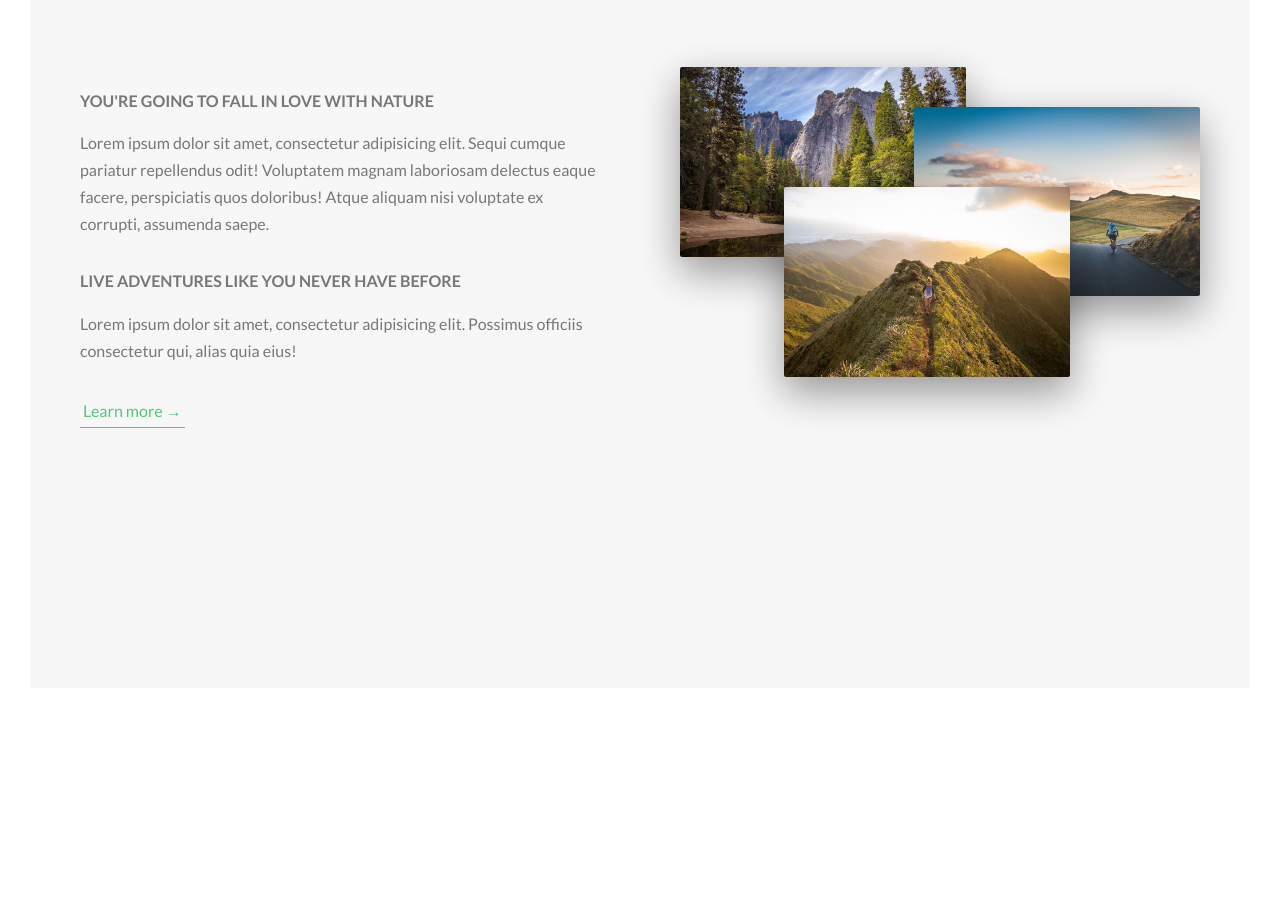
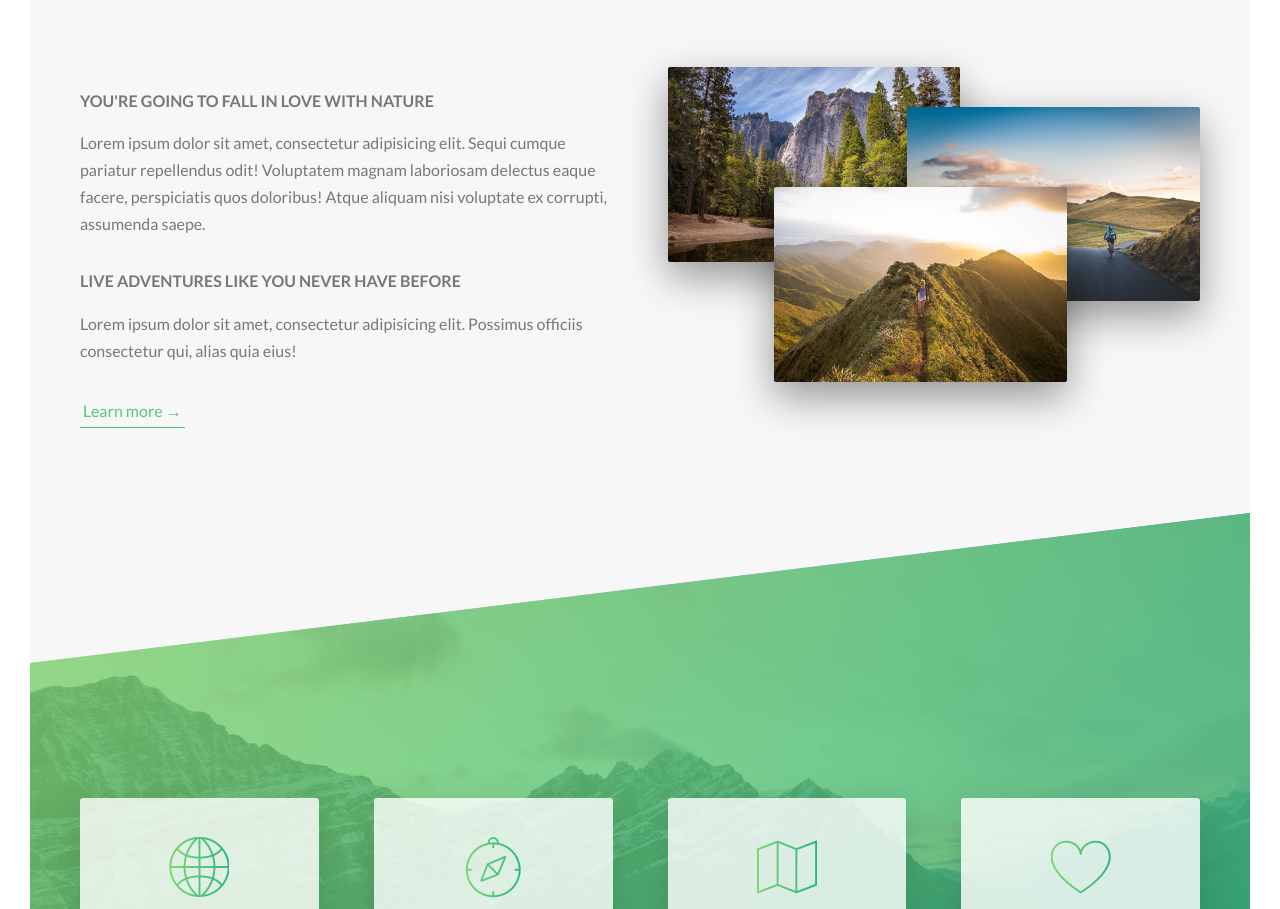
Before and after one commit to kanmir/Natours, a website: page index.html in a window 1280 px wide. Shown: the part 943-1852 px from the top of the page. Before the commit the page ends 1661 px from the top, so only its background shows below. Drawn offline with Linux system fonts and the light colour scheme.

Commit message:
added features section

```diff
--- /dev/null
+++ b/css/icon-font.css
@@ -0,0 +1,445 @@
+@charset "UTF-8";
+
+@font-face {
+  font-family: "linea-basic-10";
+  src:url("fonts/linea-basic-10.eot");
+  src:url("fonts/linea-basic-10.eot?#iefix") format("embedded-opentype"),
+    url("fonts/linea-basic-10.woff") format("woff"),
+    url("fonts/linea-basic-10.ttf") format("truetype"),
+    url("fonts/linea-basic-10.svg#linea-basic-10") format("svg");
+  font-weight: normal;
+  font-style: normal;
+
+}
+
+[data-icon]:before {
+  font-family: "linea-basic-10" !important;
+  content: attr(data-icon);
+  font-style: normal !important;
+  font-weight: normal !important;
+  font-variant: normal !important;
+  text-transform: none !important;
+  speak: none;
+  line-height: 1;
+  -webkit-font-smoothing: antialiased;
+  -moz-osx-font-smoothing: grayscale;
+}
+
+[class^="icon-"]:before,
+[class*=" icon-"]:before {
+  font-family: "linea-basic-10" !important;
+  font-style: normal !important;
+  font-weight: normal !important;
+  font-variant: normal !important;
+  text-transform: none !important;
+  speak: none;
+  line-height: 1;
+  -webkit-font-smoothing: antialiased;
+  -moz-osx-font-smoothing: grayscale;
+}
+
+.icon-basic-accelerator:before {
+  content: "a";
+}
+.icon-basic-alarm:before {
+  content: "b";
+}
+.icon-basic-anchor:before {
+  content: "c";
+}
+.icon-basic-anticlockwise:before {
+  content: "d";
+}
+.icon-basic-archive:before {
+  content: "e";
+}
+.icon-basic-archive-full:before {
+  content: "f";
+}
+.icon-basic-ban:before {
+  content: "g";
+}
+.icon-basic-battery-charge:before {
+  content: "h";
+}
+.icon-basic-battery-empty:before {
+  content: "i";
+}
+.icon-basic-battery-full:before {
+  content: "j";
+}
+.icon-basic-battery-half:before {
+  content: "k";
+}
+.icon-basic-bolt:before {
+  content: "l";
+}
+.icon-basic-book:before {
+  content: "m";
+}
+.icon-basic-book-pen:before {
+  content: "n";
+}
+.icon-basic-book-pencil:before {
+  content: "o";
+}
+.icon-basic-bookmark:before {
+  content: "p";
+}
+.icon-basic-calculator:before {
+  content: "q";
+}
+.icon-basic-calendar:before {
+  content: "r";
+}
+.icon-basic-cards-diamonds:before {
+  content: "s";
+}
+.icon-basic-cards-hearts:before {
+  content: "t";
+}
+.icon-basic-case:before {
+  content: "u";
+}
+.icon-basic-chronometer:before {
+  content: "v";
+}
+.icon-basic-clessidre:before {
+  content: "w";
+}
+.icon-basic-clock:before {
+  content: "x";
+}
+.icon-basic-clockwise:before {
+  content: "y";
+}
+.icon-basic-cloud:before {
+  content: "z";
+}
+.icon-basic-clubs:before {
+  content: "A";
+}
+.icon-basic-compass:before {
+  content: "B";
+}
+.icon-basic-cup:before {
+  content: "C";
+}
+.icon-basic-diamonds:before {
+  content: "D";
+}
+.icon-basic-display:before {
+  content: "E";
+}
+.icon-basic-download:before {
+  content: "F";
+}
+.icon-basic-exclamation:before {
+  content: "G";
+}
+.icon-basic-eye:before {
+  content: "H";
+}
+.icon-basic-eye-closed:before {
+  content: "I";
+}
+.icon-basic-female:before {
+  content: "J";
+}
+.icon-basic-flag1:before {
+  content: "K";
+}
+.icon-basic-flag2:before {
+  content: "L";
+}
+.icon-basic-floppydisk:before {
+  content: "M";
+}
+.icon-basic-folder:before {
+  content: "N";
+}
+.icon-basic-folder-multiple:before {
+  content: "O";
+}
+.icon-basic-gear:before {
+  content: "P";
+}
+.icon-basic-geolocalize-01:before {
+  content: "Q";
+}
+.icon-basic-geolocalize-05:before {
+  content: "R";
+}
+.icon-basic-globe:before {
+  content: "S";
+}
+.icon-basic-gunsight:before {
+  content: "T";
+}
+.icon-basic-hammer:before {
+  content: "U";
+}
+.icon-basic-headset:before {
+  content: "V";
+}
+.icon-basic-heart:before {
+  content: "W";
+}
+.icon-basic-heart-broken:before {
+  content: "X";
+}
+.icon-basic-helm:before {
+  content: "Y";
+}
+.icon-basic-home:before {
+  content: "Z";
+}
+.icon-basic-info:before {
+  content: "0";
+}
+.icon-basic-ipod:before {
+  content: "1";
+}
+.icon-basic-joypad:before {
+  content: "2";
+}
+.icon-basic-key:before {
+  content: "3";
+}
+.icon-basic-keyboard:before {
+  content: "4";
+}
+.icon-basic-laptop:before {
+  content: "5";
+}
+.icon-basic-life-buoy:before {
+  content: "6";
+}
+.icon-basic-lightbulb:before {
+  content: "7";
+}
+.icon-basic-link:before {
+  content: "8";
+}
+.icon-basic-lock:before {
+  content: "9";
+}
+.icon-basic-lock-open:before {
+  content: "!";
+}
+.icon-basic-magic-mouse:before {
+  content: "\"";
+}
+.icon-basic-magnifier:before {
+  content: "#";
+}
+.icon-basic-magnifier-minus:before {
+  content: "$";
+}
+.icon-basic-magnifier-plus:before {
+  content: "%";
+}
+.icon-basic-mail:before {
+  content: "&";
+}
+.icon-basic-mail-multiple:before {
+  content: "'";
+}
+.icon-basic-mail-open:before {
+  content: "(";
+}
+.icon-basic-mail-open-text:before {
+  content: ")";
+}
+.icon-basic-male:before {
+  content: "*";
+}
+.icon-basic-map:before {
+  content: "+";
+}
+.icon-basic-message:before {
+  content: ",";
+}
+.icon-basic-message-multiple:before {
+  content: "-";
+}
+.icon-basic-message-txt:before {
+  content: ".";
+}
+.icon-basic-mixer2:before {
+  content: "/";
+}
+.icon-basic-mouse:before {
+  content: ":";
+}
+.icon-basic-notebook:before {
+  content: ";";
+}
+.icon-basic-notebook-pen:before {
+  content: "<";
+}
+.icon-basic-notebook-pencil:before {
+  content: "=";
+}
+.icon-basic-paperplane:before {
+  content: ">";
+}
+.icon-basic-pencil-ruler:before {
+  content: "?";
+}
+.icon-basic-pencil-ruler-pen:before {
+  content: "@";
+}
+.icon-basic-photo:before {
+  content: "[";
+}
+.icon-basic-picture:before {
+  content: "]";
+}
+.icon-basic-picture-multiple:before {
+  content: "^";
+}
+.icon-basic-pin1:before {
+  content: "_";
+}
+.icon-basic-pin2:before {
+  content: "`";
+}
+.icon-basic-postcard:before {
+  content: "{";
+}
+.icon-basic-postcard-multiple:before {
+  content: "|";
+}
+.icon-basic-printer:before {
+  content: "}";
+}
+.icon-basic-question:before {
+  content: "~";
+}
+.icon-basic-rss:before {
+  content: "\\";
+}
+.icon-basic-server:before {
+  content: "\e000";
+}
+.icon-basic-server2:before {
+  content: "\e001";
+}
+.icon-basic-server-cloud:before {
+  content: "\e002";
+}
+.icon-basic-server-download:before {
+  content: "\e003";
+}
+.icon-basic-server-upload:before {
+  content: "\e004";
+}
+.icon-basic-settings:before {
+  content: "\e005";
+}
+.icon-basic-share:before {
+  content: "\e006";
+}
+.icon-basic-sheet:before {
+  content: "\e007";
+}
+.icon-basic-sheet-multiple:before {
+  content: "\e008";
+}
+.icon-basic-sheet-pen:before {
+  content: "\e009";
+}
+.icon-basic-sheet-pencil:before {
+  content: "\e00a";
+}
+.icon-basic-sheet-txt:before {
+  content: "\e00b";
+}
+.icon-basic-signs:before {
+  content: "\e00c";
+}
+.icon-basic-smartphone:before {
+  content: "\e00d";
+}
+.icon-basic-spades:before {
+  content: "\e00e";
+}
+.icon-basic-spread:before {
+  content: "\e00f";
+}
+.icon-basic-spread-bookmark:before {
+  content: "\e010";
+}
+.icon-basic-spread-text:before {
+  content: "\e011";
+}
+.icon-basic-spread-text-bookmark:before {
+  content: "\e012";
+}
+.icon-basic-star:before {
+  content: "\e013";
+}
+.icon-basic-tablet:before {
+  content: "\e014";
+}
+.icon-basic-target:before {
+  content: "\e015";
+}
+.icon-basic-todo:before {
+  content: "\e016";
+}
+.icon-basic-todo-pen:before {
+  content: "\e017";
+}
+.icon-basic-todo-pencil:before {
+  content: "\e018";
+}
+.icon-basic-todo-txt:before {
+  content: "\e019";
+}
+.icon-basic-todolist-pen:before {
+  content: "\e01a";
+}
+.icon-basic-todolist-pencil:before {
+  content: "\e01b";
+}
+.icon-basic-trashcan:before {
+  content: "\e01c";
+}
+.icon-basic-trashcan-full:before {
+  content: "\e01d";
+}
+.icon-basic-trashcan-refresh:before {
+  content: "\e01e";
+}
+.icon-basic-trashcan-remove:before {
+  content: "\e01f";
+}
+.icon-basic-upload:before {
+  content: "\e020";
+}
+.icon-basic-usb:before {
+  content: "\e021";
+}
+.icon-basic-video:before {
+  content: "\e022";
+}
+.icon-basic-watch:before {
+  content: "\e023";
+}
+.icon-basic-webpage:before {
+  content: "\e024";
+}
+.icon-basic-webpage-img-txt:before {
+  content: "\e025";
+}
+.icon-basic-webpage-multiple:before {
+  content: "\e026";
+}
+.icon-basic-webpage-txt:before {
+  content: "\e027";
+}
+.icon-basic-world:before {
+  content: "\e028";
+}
--- a/index.html
+++ b/index.html
@@ -6,7 +6,7 @@
 
         <link href="https://fonts.googleapis.com/css?family=Lato:100,300,400,700,900" rel="stylesheet">
 
-       <!-- <link rel="stylesheet" href="css/icon-font.css"> -->
+        <link rel="stylesheet" href="css/icon-font.css">
         <link rel="stylesheet" href="css/style.css">
         <link rel="shortcut icon" type="image/png" href="img/favicon.png">
 
@@ -65,6 +65,47 @@
                 </div>
 
             </section>
+
+            <section class="section-features">
+
+                <div class="row">
+
+                    <div class="col-1-of-4">
+                        <div class="feature-box">
+                            <i class="feature-box__icon icon-basic-world"></i>
+                            <h3 class="heading-tertiary u-mb-small">Explore the world</h3>
+                            <p class="feature-box__text">Lorem ipsum dolor sit amet, consectetur adipisicing elit. Perspiciatis ex aut tempore expedita tenetur blanditiis!</p>
+                        </div>
+                    </div>
+
+                    <div class="col-1-of-4">
+                        <div class="feature-box">
+                            <i class="feature-box__icon icon-basic-compass"></i>
+                            <h3 class="heading-tertiary u-mb-small">Meet nature</h3>
+                            <p class="feature-box__text">Lorem ipsum dolor sit amet, consectetur adipisicing elit. Perspiciatis ex aut tempore expedita tenetur blanditiis!</p>
+                        </div>
+                    </div>
+
+                    <div class="col-1-of-4">
+                        <div class="feature-box">
+                            <i class="feature-box__icon icon-basic-map"></i>
+                            <h3 class="heading-tertiary u-mb-small">Find your way</h3>
+                            <p class="feature-box__text">Lorem ipsum dolor sit amet, consectetur adipisicing elit. Perspiciatis ex aut tempore expedita tenetur blanditiis!</p>
+                        </div>
+                    </div>
+
+                    <div class="col-1-of-4">
+                        <div class="feature-box">
+                            <i class="feature-box__icon icon-basic-heart"></i>
+                            <h3 class="heading-tertiary u-mb-small">Live a healthier life</h3>
+                            <p class="feature-box__text">Lorem ipsum dolor sit amet, consectetur adipisicing elit. Perspiciatis ex aut tempore expedita tenetur blanditiis!</p>
+                        </div>
+                    </div>
+
+
+
+                </div>
+            </section>
         </main>
 
         <!-- <section class="grid-test">
--- a/sass/abstracts/_variables.scss
+++ b/sass/abstracts/_variables.scss
@@ -14,4 +14,4 @@ $default-font-size: 1.6rem;
 //GRID
 $grid-width: 114rem;
 $gutter-vertical: 8rem;
-$gutter-horizontal: 6rem;
+$gutter-horizontal: 3.5rem;
--- /dev/null
+++ b/sass/components/_feature-box.scss
@@ -0,0 +1,27 @@
+.feature-box {
+	background-color: rgba($color-white, .8);
+	font-size: 1.5rem;
+	padding: 2.5rem;
+	text-align: center;
+	border-radius: 3px;
+	box-shadow: 0 1.5rem 4rem rgba($color-black, .15);
+	transition: transform .2s;
+
+	&__icon {
+		font-size: 6rem;
+		margin-bottom: .5rem;
+		display: inline-block;
+		background-image: linear-gradient(to right, $color-primary-light, $color-primary-dark);
+		-webkit-background-clip: text;
+		color: transparent;
+	}
+
+	&:hover {
+		transform: translateY(-1.5rem) scale(1.03);
+	}
+
+	&__text {
+
+	}
+
+}
--- a/sass/main.scss
+++ b/sass/main.scss
@@ -9,6 +9,7 @@
 
 @import "components/button";
 @import "components/composition";
+@import "components/feature-box";
 
 @import "layout/grid";
 @import "layout/header";
--- a/sass/pages/_home.scss
+++ b/sass/pages/_home.scss
@@ -3,3 +3,21 @@
 	padding: 25rem 0;
 	margin-top: -20vh;
 }
+
+.section-features {
+	padding: 20rem 0;
+	background-image: linear-gradient(
+		to right bottom,
+		rgba($color-primary-light, 0.8),
+		rgba($color-primary-dark, 0.8)),
+	url('../img/nat-4.jpg');
+	-webkit-background-size: cover;
+	background-size: cover;
+
+	transform: skewY(-7deg);
+	margin-top: -10rem;
+
+	& > * {
+		transform: skewY(7deg);
+	}
+}
```
Also changed, not shown: css/fonts/linea-basic-10.ttf (added), css/fonts/linea-basic-10.woff (added), css/style.css, 2 other files.
